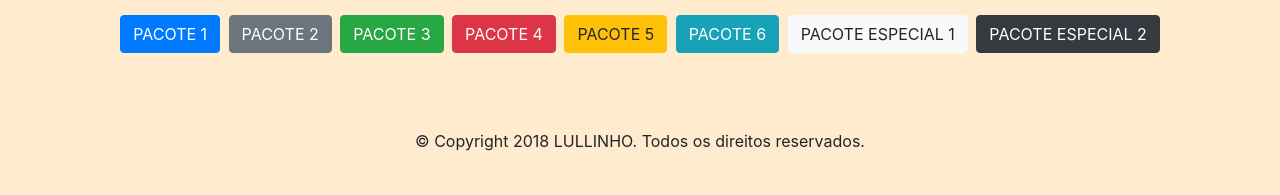
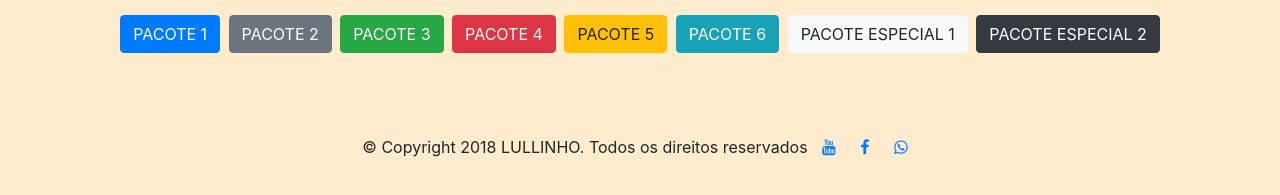
Before and after one commit to lullinho/lullinho.github.io, a plain HTML site: page fotosunlockall.html in a window 1280 px wide. Shown: the part 291-486 px from the top of the page. Drawn offline with nearby package versions, Linux system fonts and the light colour scheme.

Commit message:
Add files via upload

```diff
--- a/fotosunlockall.html
+++ b/fotosunlockall.html
@@ -7,10 +7,13 @@
 
 <link rel="stylesheet" href="https://stackpath.bootstrapcdn.com/bootstrap/4.1.2/css/bootstrap.min.css" integrity="sha384-Smlep5jCw/wG7hdkwQ/Z5nLIefveQRIY9nfy6xoR1uRYBtpZgI6339F5dgvm/e9B" crossorigin="anonymous">
 
-<link rel="stylesheet" type="text/css" href="style.css">
-<link href="https://fonts.googleapis.com/css?family=Poiret+One" rel="stylesheet">
+
+<link rel="stylesheet" href="https://cdnjs.cloudflare.com/ajax/libs/font-awesome/4.7.0/css/font-awesome.min.css">
+
 <link href="https://fonts.googleapis.com/css?family=Oswald" rel="stylesheet" type="text/css">
  <link rel="shortcut icon" href="favicon.ico" />
+ <link href="https://fonts.googleapis.com/css?family=Poiret+One" rel="stylesheet">
+ <link rel="stylesheet" type="text/css" href="style.css">
 </head>
 <body oncontextmenu="return false" ondragstart="return false" onselectstart="return false">
 <nav class="navbar navbar-expand-lg navbar-light bg-light">
@@ -520,7 +523,10 @@ $(document).ready(function(){
 
 
 <div class="text-center">
-© Copyright 2018 LULLINHO. Todos os direitos reservados.
+© Copyright 2018 LULLINHO. Todos os direitos reservados
+<a target="_blank" href="https://www.youtube.com/canaldoLULLINHOs2" class="fa fa-youtube"></a>
+<a target="_blank" href="https://www.facebook.com/felipee.lullio" class="fa fa-facebook"></a>
+<a href="https://api.whatsapp.com/send?phone=5511972586520&text=Oi,%20eu%20vi%20seu%20site" target="_blank" class="fa fa-whatsapp"></a>
 </div>
 </body>
 </html>
```
Also changed, not shown: index.html (+5 -2 lines), platinas.html (+6 -3 lines), unlockallbo3.html (+9 -4 lines).
